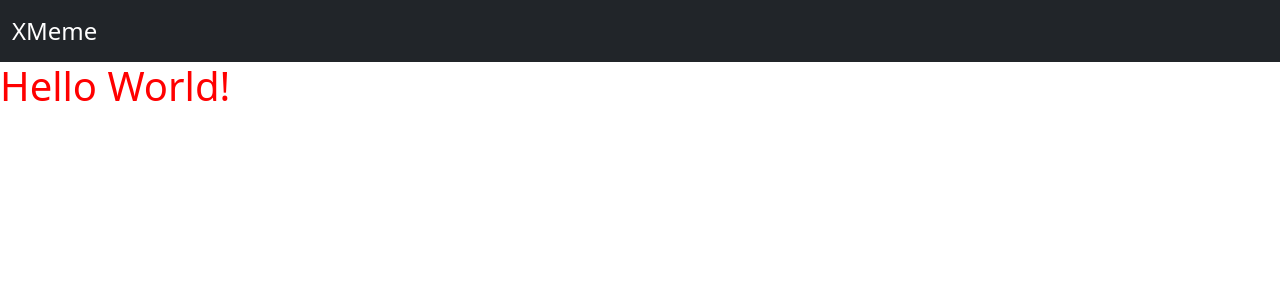
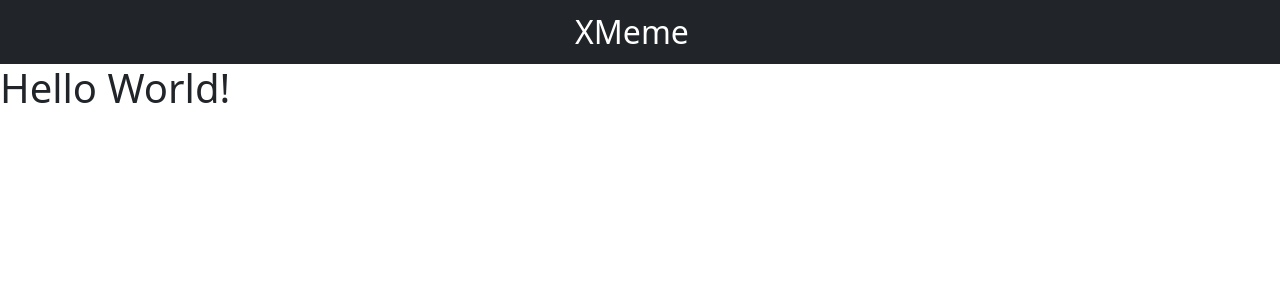
Before and after one commit to rajdeep-ghosh/xmeme, a Node server app: page / in a window 1280 px wide. Shown: the top 300 px of the page. Run offline with Node 20, Linux system fonts and the light colour scheme; some libraries are stand-ins or nearby versions.

Commit message:
Complete navbar

```diff
--- a/public/css/styles.css
+++ b/public/css/styles.css
@@ -1,8 +1,3 @@
 .heading {
-    text-align: center;
-    font-size: 1.5rem;
+    font-size: 2rem;
 }
-
-h1 {
-    color: red;
-}
--- a/views/partials/header.ejs
+++ b/views/partials/header.ejs
@@ -15,8 +15,10 @@
     <title>XMeme | Meme Stream Application</title>
 </head>
 <body>
-    <nav class="navbar navbar-expand-lg navbar-dark bg-dark">
-        <div class="container-fluid heading">
-            <a href="#" class="navbar-brand heading">XMeme</a>
+    <nav class="navbar navbar-dafault navbar-expand-lg navbar-dark bg-dark">
+        <div class="container d-flex justify-content-center">
+            <div class="navbar-header">
+                <a href="#" class="navbar-brand heading">XMeme</a>
+            </div>
         </div>
     </nav>
```
